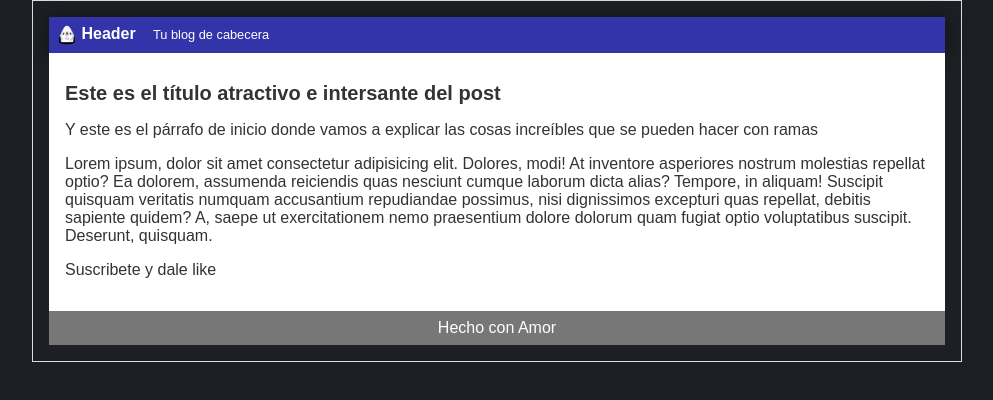
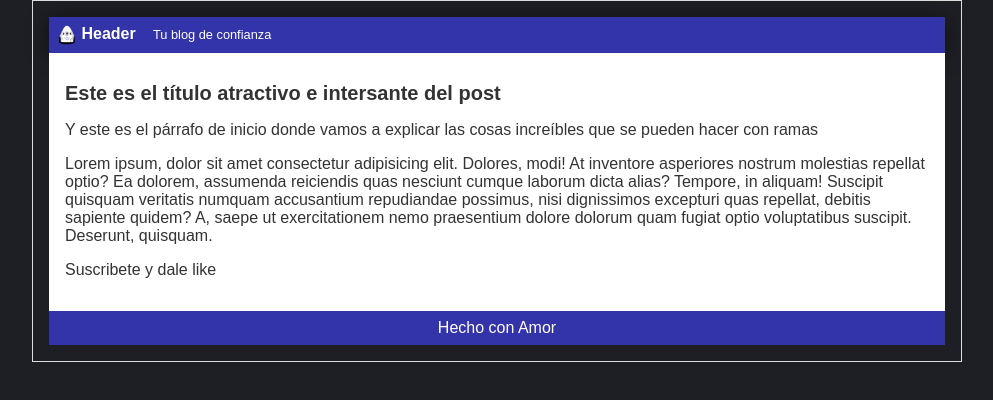
Before and after one commit to SamuelCruzGz/test, a plain HTML site: page index.html in a window 1280 px wide. Shown: the whole page, without its empty margins (143-1136 px from the left). Drawn offline with Linux system fonts and the light colour scheme.

Commit message:
Cambio de cabecera y footer :D :

```diff
--- a/css/estilos.css
+++ b/css/estilos.css
@@ -44,7 +44,7 @@ body{
     padding: 1em;
 }
 #footer {
-    background: #777;
+    background: #33a;
     color: white;
     text-align: center;
     padding: 0.5em;
--- a/index.html
+++ b/index.html
@@ -12,7 +12,7 @@
         <div id="header">
             <img id="logo" src="images/dragon.png">
             Header
-            <span id="tagline">Tu blog de cabecera</span>
+            <span id="tagline">Tu blog de confianza</span>
         </div>
         <div id="post">
             <h1>Este es el título atractivo e intersante del post</h1>
```
